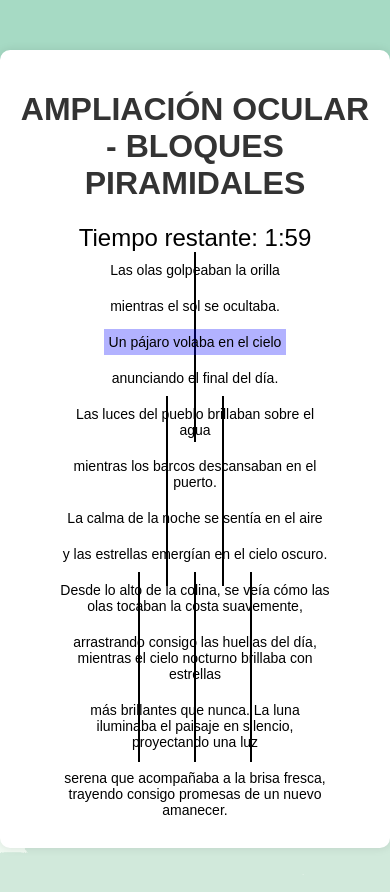
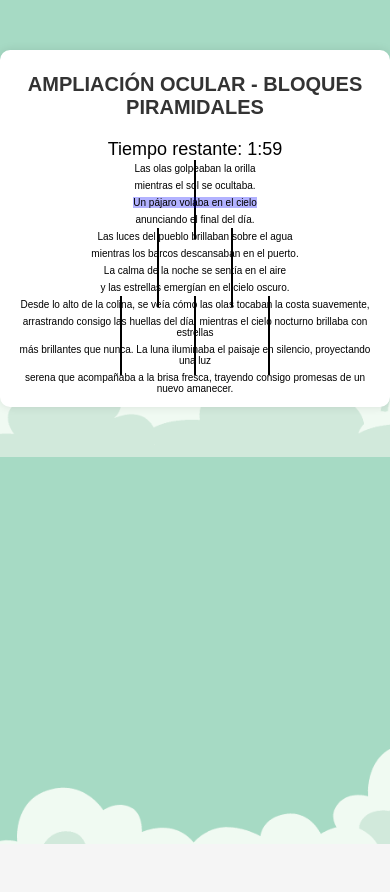
Before and after one commit to BreidysG/Ejercicio42LR, a plain HTML site: page index.html in a window 390 px wide. Both pictures are taken after a click on the button "Iniciar". After the commit the page ends 844 px from the top, so only its background shows below. Drawn offline with Linux system fonts and the light colour scheme.

Commit message:
Estilos responsivos buenos

```diff
--- a/styles.css
+++ b/styles.css
@@ -146,3 +146,73 @@ button:hover {
     background-color: black; /* Color de la línea vertical */
     transform: translateX(-50%); /* Centrar la línea */
 }
+/* Media queries para hacer que el diseño sea responsive */
+
+/* Para tablets y pantallas medianas */
+@media (max-width: 768px) {
+    .container {
+        max-width: 90%;
+        padding: 15px;
+    }
+
+    h1 {
+        font-size: 24px;
+    }
+
+    p {
+        font-size: 14px;
+    }
+
+    button {
+        padding: 8px 16px;
+        font-size: 14px;
+    }
+
+    #timer {
+        font-size: 20px;
+    }
+
+    .triangle-container {
+        width: 90%;
+    }
+
+    .line {
+        font-size: 12px;
+        margin: 4px 0;
+        padding: 0px;
+    }
+}
+
+/* Para dispositivos móviles */
+@media (max-width: 480px) {
+    .container {
+        max-width: 95%;
+        padding: 10px;
+    }
+
+    h1 {
+        font-size: 20px;
+    }
+
+    p {
+        font-size: 12px;
+    }
+
+    button {
+        padding: 6px 12px;
+        font-size: 12px;
+    }
+
+    #timer {
+        font-size: 18px;
+    }
+
+    .triangle-container {
+        width: 100%;
+    }
+
+    .line {
+        font-size: 10px;
+        margin: 3px 0;
+    }
+}
```
